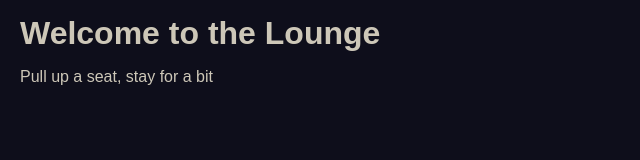
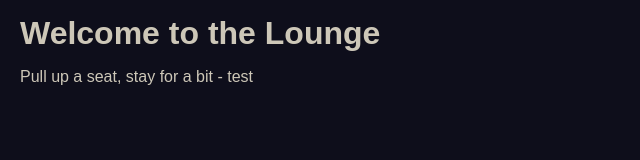
Before and after one commit to CamdynR/lounge.camdyn.dev, a plain HTML site: page public/index.html in a window 1280 px wide. Shown: the full height of the page, 0-640 px from the left. Drawn offline with Linux system fonts and the light colour scheme.

Commit message:
testing setup config

```diff
--- a/public/index.html
+++ b/public/index.html
@@ -13,7 +13,7 @@
     <h1>Welcome to the Lounge</h1>
   </header>
   <main>
-    <p>Pull up a seat, stay for a bit</p>
+    <p>Pull up a seat, stay for a bit - test</p>
   </main>
 </body>
 </html>
```
